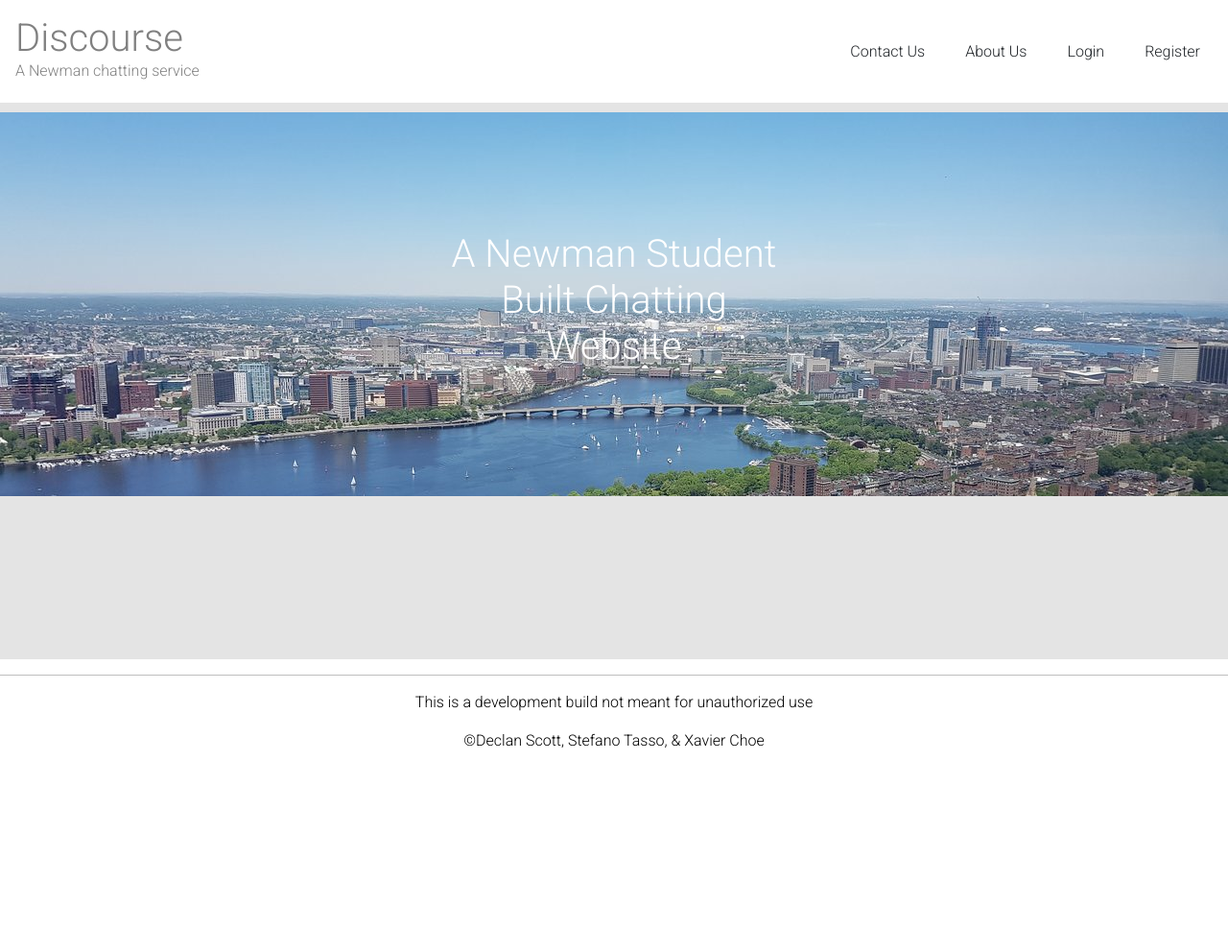
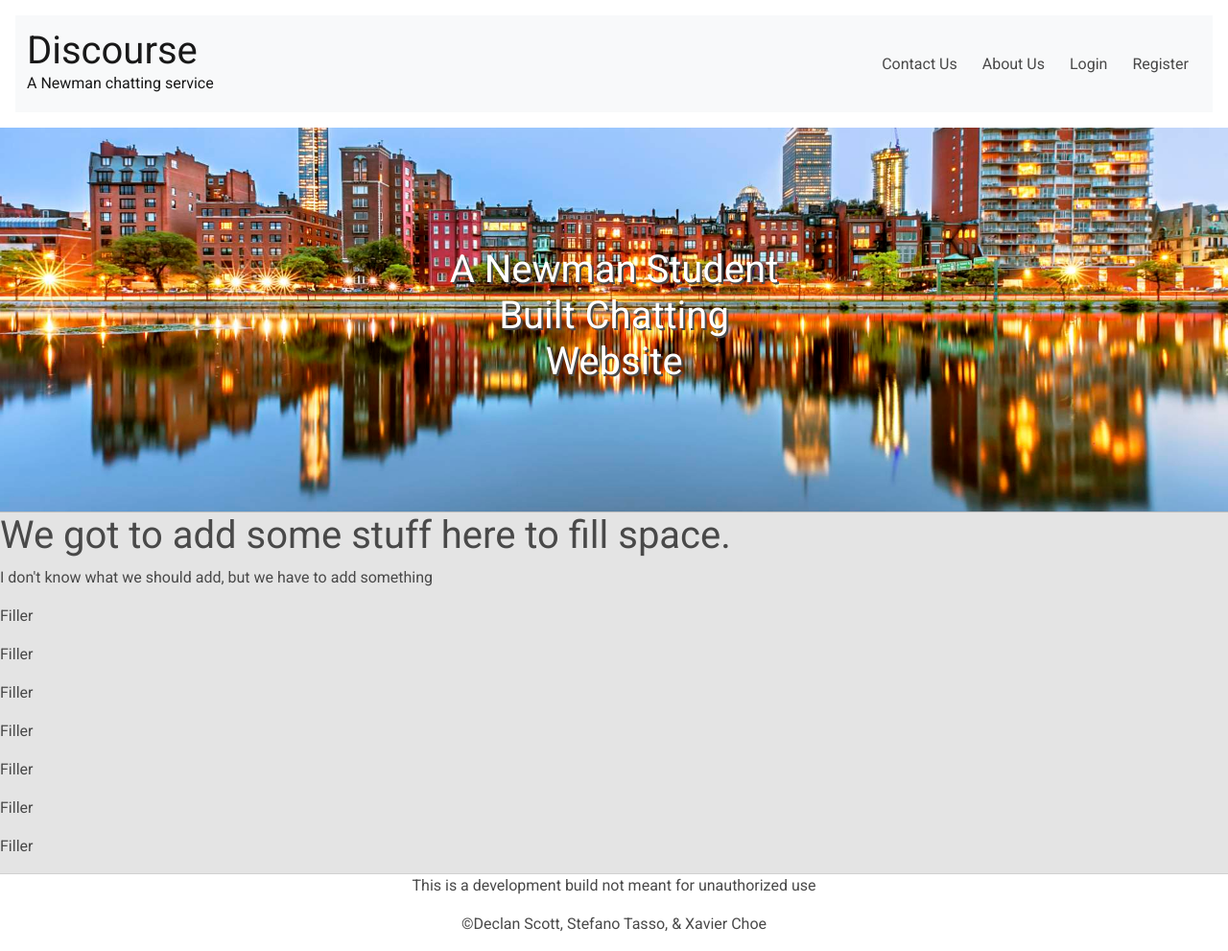
Before and after one commit to Datoneguy246/Discourse, a PHP site: page / in a window 1280 px wide. Shown: the whole page at 96% size. Before the commit the page ends 779 px from the top, so only its background shows below. Run offline with PHP 8.4, Linux system fonts and the light colour scheme.

Commit message:
Fixed a multitude of things

```diff
--- a/db/controlCenter.php
+++ b/adminsOnly/controlCenter.php
@@ -9,7 +9,7 @@
 <hr>
 
 <?php
-    $db = new SQLite3("users.db");
+    $db = new SQLite3("./users.db");
 
     if ($_SERVER["REQUEST_METHOD"] === "POST")
     {
--- a/backend_php/addToRoom.php
+++ b/backend_php/addToRoom.php
@@ -3,7 +3,7 @@
     $userID = $_GET['u'];
     $time = $_GET['d'];
 
-    $db = new SQLite3('../db/users.db');
+    $db = new SQLite3('./users.db');
     $user = $db->query("SELECT Username FROM users WHERE ID = ".$userID)->fetchArray()[0];
 
     $msg = $_GET['q'];
--- a/css/style.css
+++ b/css/style.css
@@ -3,12 +3,14 @@
     --dark-bg-color: rgb(202, 202, 202);
     --primary-color: #cd1406;
     --dark-primary-color: #9b0a00;
-    --text-color: black;
+    --text-color: rgb(73, 73, 73);
+    --text-color-hover: black;
+    --text-contrast-color: white;
 }
 
 main{
     background-color: var(--bg-color);
-    color: black;
+    color: var(--text-color);
     padding-top: 10px;
     padding-bottom: 10px;
 }
@@ -46,6 +48,7 @@ body, html{
     width: 70%;
     height: fit-content;
     margin: auto;
+    padding-top: 10px;
 }
 
 .inline{
@@ -78,11 +81,7 @@ footer{
     margin-bottom: 1em;
 }
 
-.form-group label {
-    display: block;
-}
-
-.form-control {
+.form-control, .form-group label  {
     display: block;
 }
 
@@ -92,7 +91,7 @@ footer{
     border-radius: 0.5em;
     border: none;
     padding: 0.5em;
-    background-color: darkgray;
+    background-color: var(--dark-bg-color);
 }
 
 .form-footer {
@@ -100,7 +99,7 @@ footer{
 }
 
 .login-block {
-    background-color: white;
+    background-color: var(--bg-color);
     padding: 2em;
     border-radius: 0.5em;
 }
@@ -115,32 +114,15 @@ footer{
     font-weight: 300;
 }
 
-nav ul {
-    list-style: none;
-    margin-left: 0;
-    display: flex;
-    height: 100%;
-    align-items: center;
-}
 
 header {
     display: flex;
-    background: white;
-    color: gray;
     padding: 1em;
 }
 
-.logo {
-    flex-grow: 1;
-}
-
-nav ul li:not(:last-child) {
-    margin-right: 1em;
-}
-
 .intro {
-    color: white;
-    background-image: url(../img/back-bay.jpg);
+    color: var(--text-contrast-color);
+    background: url(../img/back-bay.jpg) no-repeat center center fixed;
     padding: 2em;
     min-height: 400px;
     background-repeat: no-repeat;
@@ -149,13 +131,34 @@ nav ul li:not(:last-child) {
     align-items: center;
     justify-content: center;
     text-align: center;
+    text-shadow: 2px 2px var(--text-color);
+    background-size: cover;
 }
 
 .logo a {
     text-decoration: none;
-    color: gray;
 }
 
 main {
     flex-grow: 1;
+    padding: 0px;
 }
+
+.navbar{
+    width: 100%;
+}
+
+.btn:hover{
+    color: var(--text-color-hover);
+}
+
+.btn{
+    color: var(--text-color);
+}
+
+hr{
+    width: 100%;
+    height: 3px;
+    color: var(--text-color);
+    margin: 0px;
+}
--- a/html/chatroom.html
+++ b/html/chatroom.html
@@ -1,10 +1,6 @@
 <!DOCTYPE html>
 <html>
 <body>
-    <header>
-        <h1>Chatroom</h1>
-        <hr>
-    </header>
     <main>
         <div class="row" id="room">
             <div class="col-md my-auto">
--- a/html/header.html
+++ b/html/header.html
@@ -1,36 +1,46 @@
 <!DOCTYPE html>
 <html>
+
 <head>
     <link href="https://cdn.jsdelivr.net/npm/bootstrap@5.0.0-beta1/dist/css/bootstrap.min.css" rel="stylesheet"
         integrity="sha384-giJF6kkoqNQ00vy+HMDP7azOuL0xtbfIcaT9wjKHr8RbDVddVHyTfAAsrekwKmP1" crossorigin="anonymous">
     <link rel="preconnect" href="https://fonts.gstatic.com">
-    <link href="https://fonts.googleapis.com/css2?family=Roboto:wght@300,700&display=swap" rel="stylesheet">
+    <link href="https://fonts.googleapis.com/css2?family=Roboto&display=swap" rel="stylesheet">
     <link rel="stylesheet" href="css/style.css">
     <meta http-equiv='cache-control' content='no-cache'>
     <meta http-equiv='expires' content='0'>
     <meta http-equiv='pragma' content='no-cache'>
-    <script src="https://cdnjs.cloudflare.com/ajax/libs/howler/2.2.1/howler.min.js" integrity="sha512-L6Z/YtIPQ7eU3BProP34WGU5yIRk7tNHk7vaC2dB1Vy1atz6wl9mCkTPPZ2Rn1qPr+vY2mZ9odZLdGYuaBk7dQ==" crossorigin="anonymous"></script>
+    <script src="https://cdnjs.cloudflare.com/ajax/libs/howler/2.2.1/howler.min.js"
+        integrity="sha512-L6Z/YtIPQ7eU3BProP34WGU5yIRk7tNHk7vaC2dB1Vy1atz6wl9mCkTPPZ2Rn1qPr+vY2mZ9odZLdGYuaBk7dQ=="
+        crossorigin="anonymous"></script>
     <script src="js/audioManager.js"></script>
 </head>
+
 <body>
     <header>
+        <nav class="navbar navbar-expand-lg navbar-light bg-light">
+            <div class="container-fluid">
+                <a class="navbar-brand" href="index.php">
                     <h1 class="logo">
-            <a href="/">Discourse<span>A Newman chatting service</span></a>
+                        Discourse<span>A Newman chatting service</span>
                     </h1>
-        <nav>
-            <ul>
-                <li>
+                </a>
+                <ul class="navbar-nav ml-auto mb-2 mb-lg-0">
+                    <li class="nav-item">
                         <a class="btn" href="/contact-us.php">Contact Us</a>
                     </li>
-                <li>
+                    <li class="nav-item">
                         <a class="btn" href="/about-us.php">About Us</a>
                     </li>
-                <li>
+                    <li class="nav-item">
                         <a class="btn" href="/login.php">Login</a>
                     </li>
-                <li>
+                    <li class="nav-item">
                         <a class="btn" href="/register.php">Register</a>
                     </li>
                 </ul>
+            </div>
         </nav>
     </header>
+    <hr>
+</body>
--- a/index.php
+++ b/index.php
@@ -1,7 +1,17 @@
 <?php include "html/header.html" ?>
 <main>
-<div class="intro">
-    <h1>A Newman Student<br /> Built Chatting<br /> Website</h1>
-</div>
+    <div class="intro">
+        <h1>A Newman Student<br/> Built Chatting<br/> Website</h1>
+    </div>
+    <hr>
+    <h1>We got to add some stuff here to fill space.</h1>
+    <p>I don't know what we should add, but we have to add something</p>
+    <p>Filler</p>
+    <p>Filler</p>
+    <p>Filler</p>
+    <p>Filler</p>
+    <p>Filler</p>
+    <p>Filler</p>
+    <p>Filler</p>
 </main>
 <?php include "html/footer.html" ?>
--- a/login.php
+++ b/login.php
@@ -5,7 +5,7 @@
 
     if ($_SERVER["REQUEST_METHOD"] === "POST") {
         // Get DB
-        $db = new SQLite3('db/users.db');
+        $db = new SQLite3('backend_php/users.db');
 
         // Check if user exists
         $query = "SELECT Password FROM users WHERE Username = '".$username."'";
--- a/register.php
+++ b/register.php
@@ -11,7 +11,7 @@
             print("Password fields do not match");
         }else{
             // Send new user to the server by...
-            $db = new SQLite3('db/users.db');
+            $db = new SQLite3('backend_php/users.db');
             // Get a unique ID by converting each chracter to an int
             $characters = str_split($username);
             $ID = 0;
```
Also changed, not shown: adminsOnly/.htaccess (renamed from db/.htaccess), backend_php/users.db (renamed from db/users.db), img/back-bay.jpg, 2 other files. Lines whose indentation alone changed are shown as unchanged.
